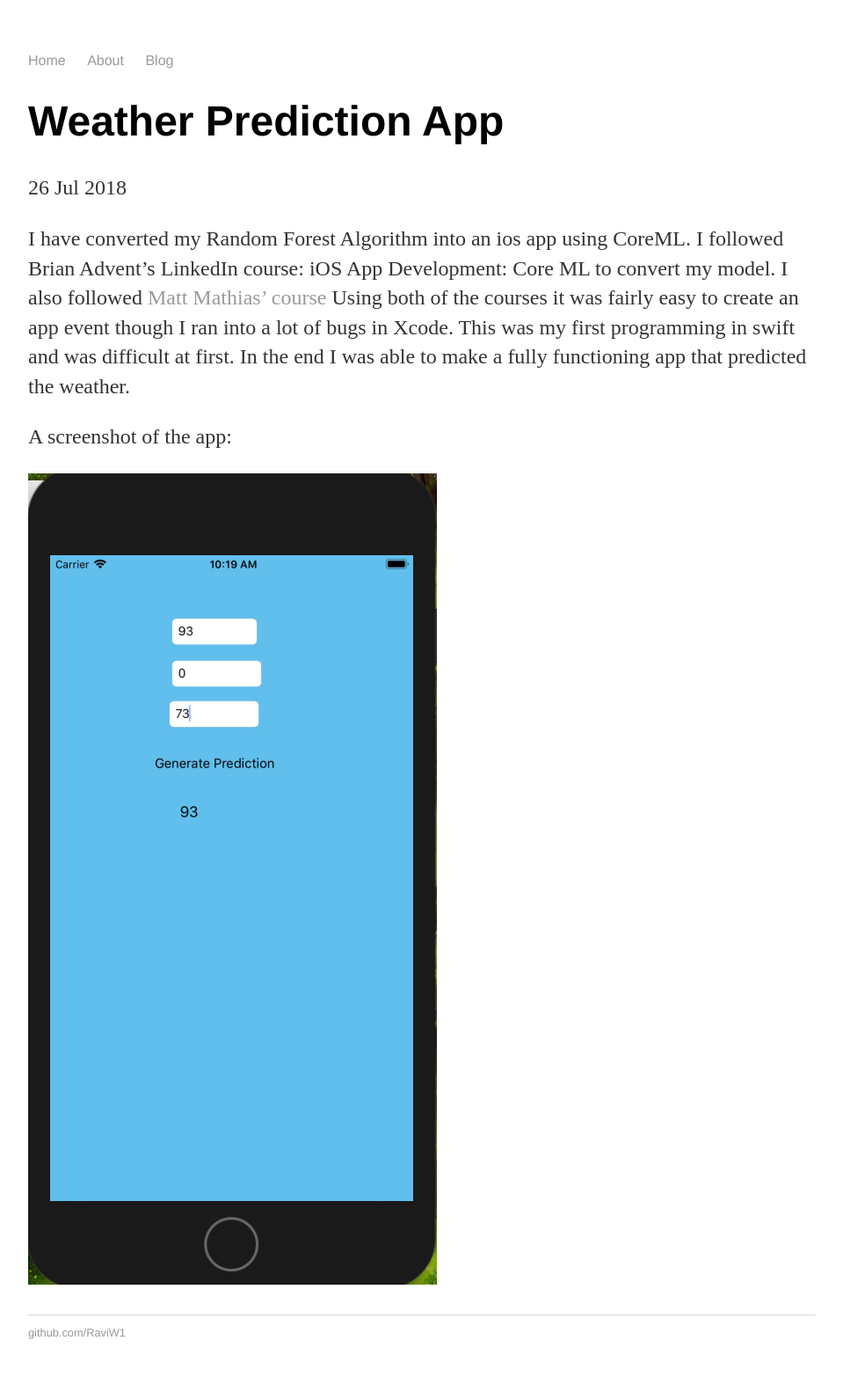
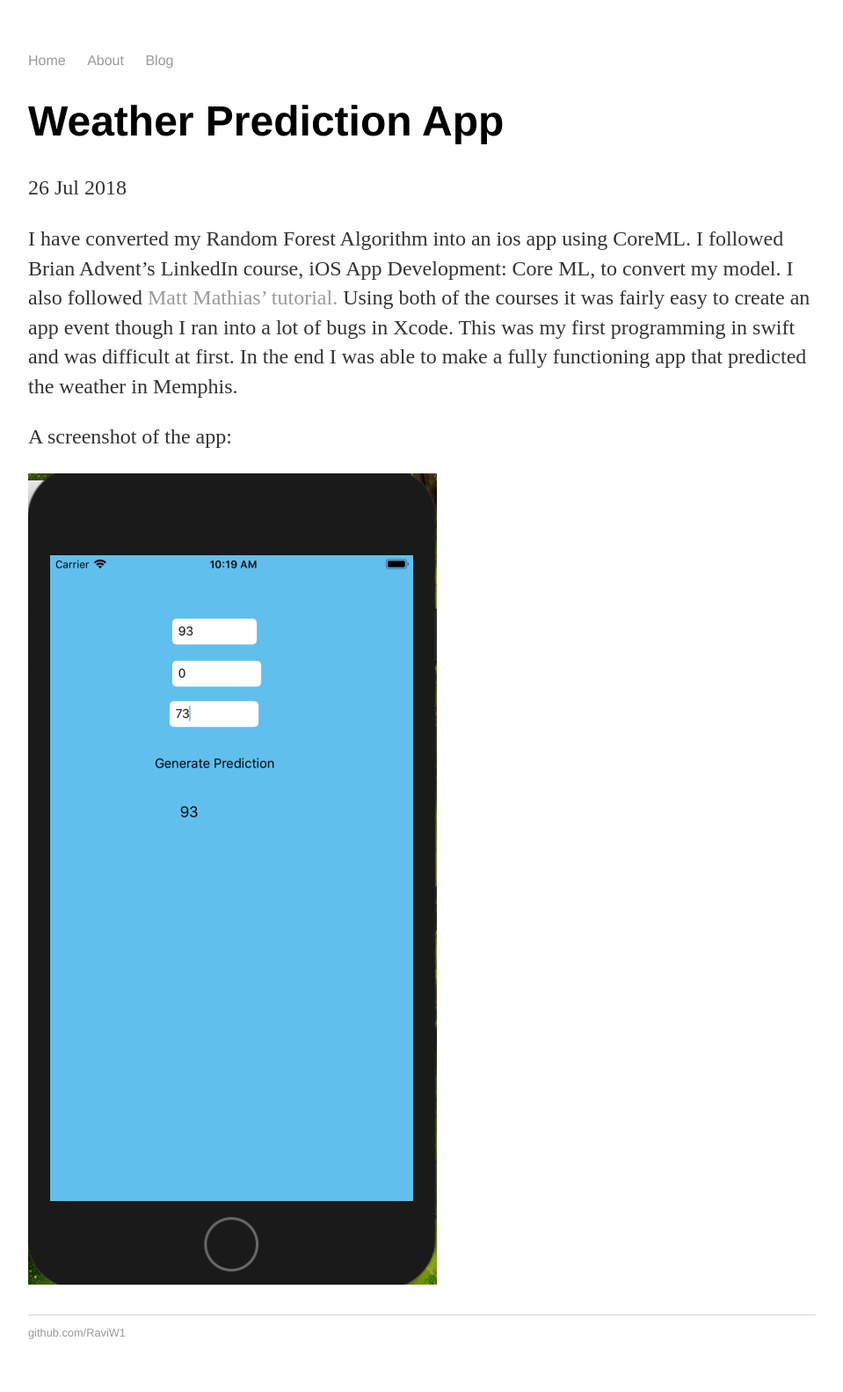
Before and after one commit to RaviW1/ravi_wije_old_site, a Jekyll site: the page built from _posts/2018-07-26-Weather-Prediction-App.md, in a window 1280 px wide. Shown: the whole page at 88% size, without its empty margins (160-1119 px from the left). Built offline with Jekyll 4.4.1, drawn with Linux system fonts in a browser that asks for light colours.

Commit message:
Update 2018-07-26-Weather-Prediction-App.md

```diff
--- a/_posts/2018-07-26-Weather-Prediction-App.md
+++ b/_posts/2018-07-26-Weather-Prediction-App.md
@@ -5,11 +5,11 @@
 ---
 
 I have converted my Random Forest Algorithm into an ios app using CoreML.
-I followed Brian Advent's LinkedIn course: iOS App Development: Core ML to convert my model.
-I also followed [Matt Mathias' course](https://www.bignerdranch.com/blog/machine-learning-in-ios-using-core-ml/)
+I followed Brian Advent's LinkedIn course, iOS App Development: Core ML, to convert my model.
+I also followed [Matt Mathias' tutorial.](https://www.bignerdranch.com/blog/machine-learning-in-ios-using-core-ml/)
 Using both of the courses it was fairly easy to create an app event though I ran into a lot of bugs in Xcode.
 This was my first programming in swift and was difficult at first.
-In the end I was able to make a fully functioning app that predicted the weather.
+In the end I was able to make a fully functioning app that predicted the weather in Memphis.
 
 A screenshot of the app:
 
```
